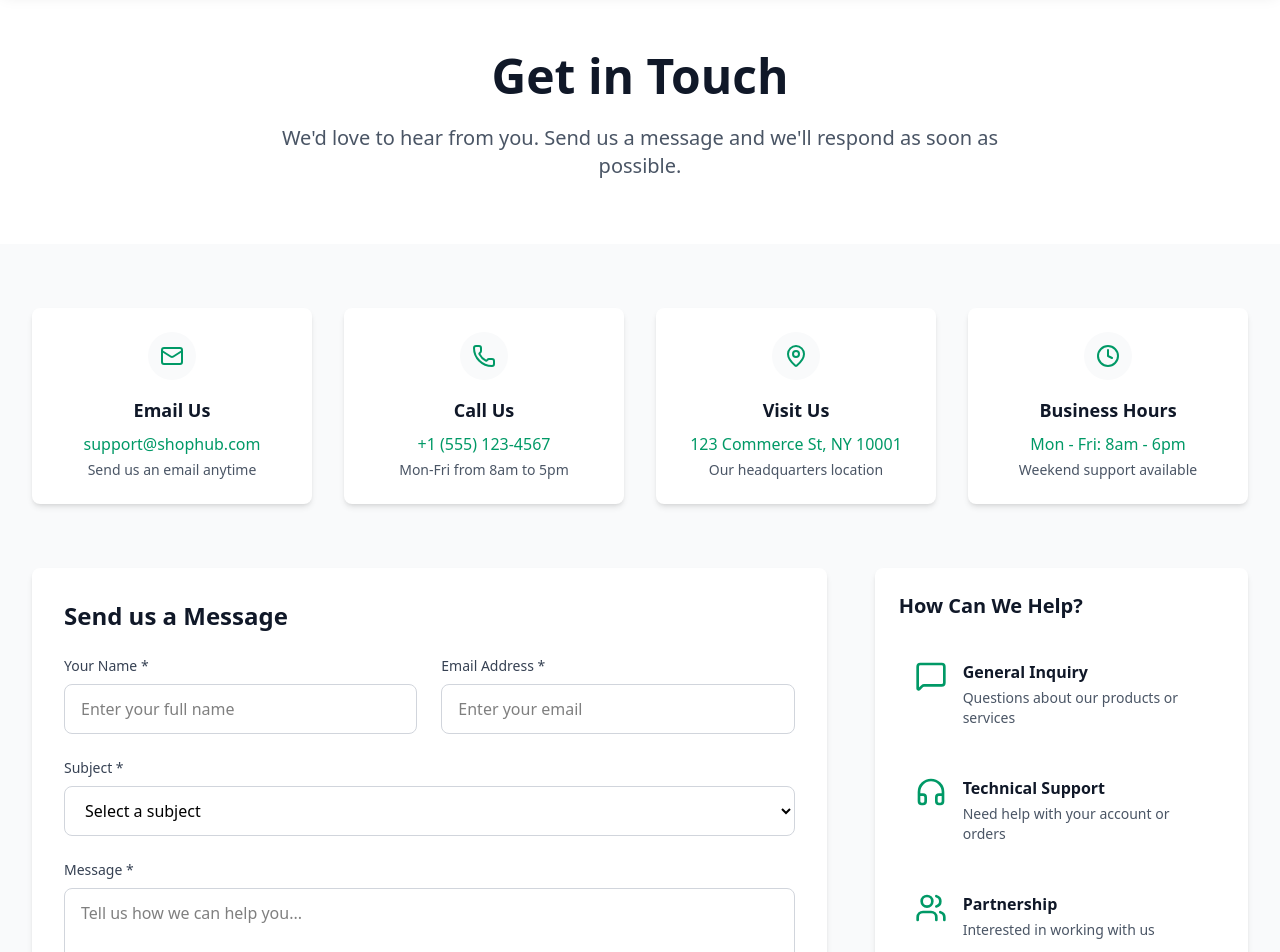
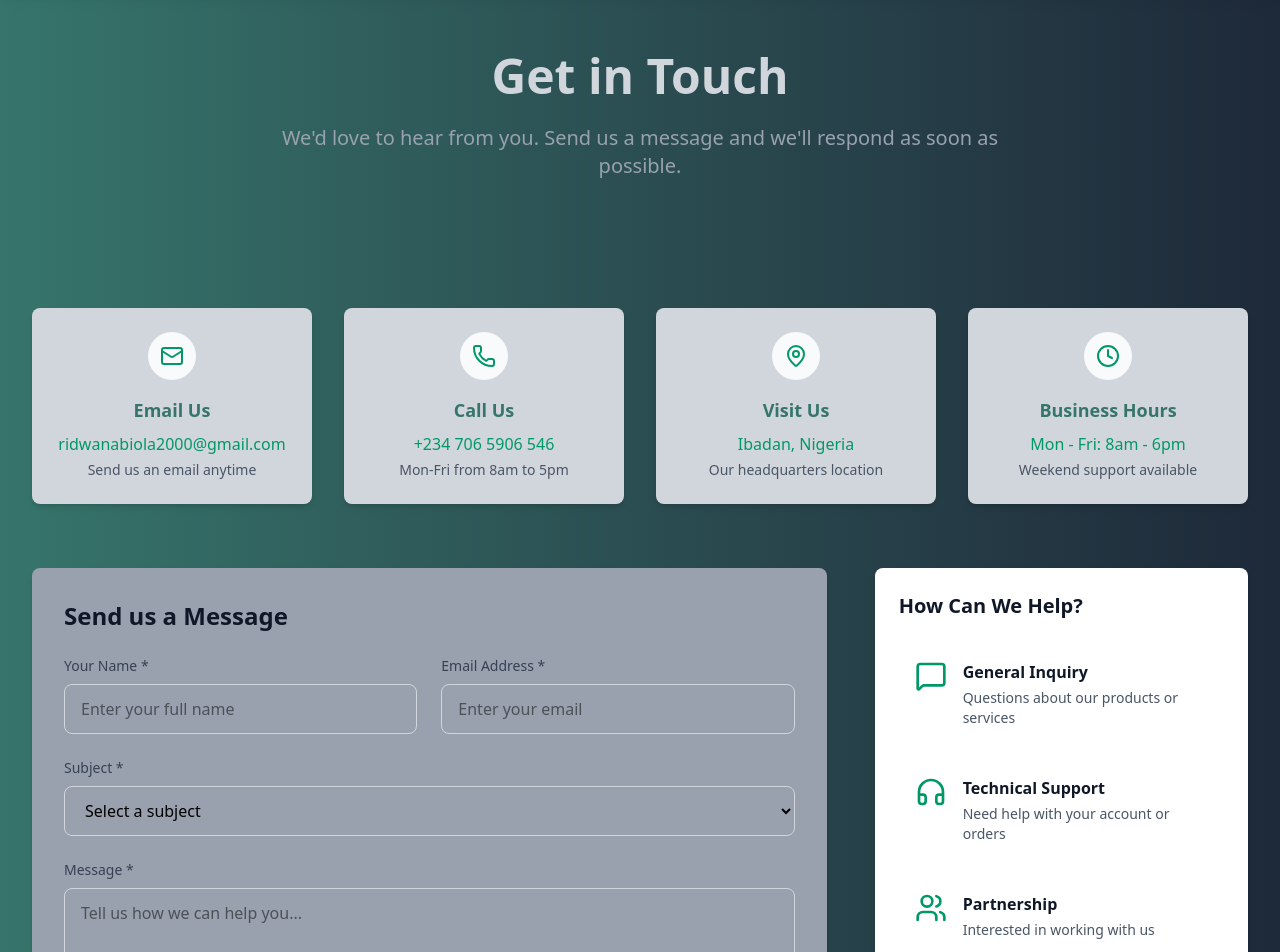
Before and after one commit to Dev-Rid/biola-ecommerce, a React (Vite) app: page /contact in a window 1280 px wide. Shown: the part 100-1052 px from the top of the page. Built offline with nearby package versions, Linux system fonts and the light colour scheme.

Commit message:
feat: about and contact mofied correctly

```diff
--- a/src/pages/About.jsx
+++ b/src/pages/About.jsx
@@ -60,7 +60,7 @@
         <div className="max-w-7xl mx-auto px-4 sm:px-6 lg:px-8 ">
           <div className="text-center">
             <h1 className="text-4xl md:text-5xl font-bold text-gray-300 mb-6">
-              About BiolaMart
+              About Biola<span className='text-yellow-500'>Mart</span>
             </h1>
             <p className="text-xl text-gray-400 max-w-3xl mx-auto mb-12">
               We're on a mission to revolutionize online shopping by providing exceptional products,
--- a/src/pages/Contact.jsx
+++ b/src/pages/Contact.jsx
@@ -27,19 +27,19 @@
     {
       icon: <Mail className="h-6 w-6 text-emerald-600" />,
       title: 'Email Us',
-      info: 'support@shophub.com',
+      info: 'ridwanabiola2000@gmail.com',
       description: 'Send us an email anytime'
     },
     {
       icon: <Phone className="h-6 w-6 text-emerald-600" />,
       title: 'Call Us',
-      info: '+1 (555) 123-4567',
+      info: '+234 706 5906 546',
       description: 'Mon-Fri from 8am to 5pm'
     },
     {
       icon: <MapPin className="h-6 w-6 text-emerald-600" />,
       title: 'Visit Us',
-      info: '123 Commerce St, NY 10001',
+      info: 'Ibadan, Nigeria',
       description: 'Our headquarters location'
     },
     {
@@ -69,15 +69,15 @@
   ];
 
   return (
-    <div className="min-h-screen bg-gray-50">
+    <div className="min-h-screen bg-gray-50 ">
       {/* Hero Section */}
-      <section className="bg-white py-16">
+      <section className="bg-white py-16 bg-gradient-to-r from-[rgb(54,117,107)] to-gray-800">
         <div className="max-w-7xl mx-auto px-4 sm:px-6 lg:px-8">
           <div className="text-center">
-            <h1 className="text-4xl md:text-5xl font-bold text-gray-900 mb-6">
+            <h1 className="text-4xl md:text-5xl font-bold text-gray-300 mb-6">
               Get in Touch
             </h1>
-            <p className="text-xl text-gray-600 max-w-3xl mx-auto">
+            <p className="text-xl text-gray-400 max-w-3xl mx-auto">
               We'd love to hear from you. Send us a message and we'll respond as soon as possible.
             </p>
           </div>
@@ -85,15 +85,15 @@
       </section>
 
       {/* Contact Info Cards */}
-      <section className="py-16 bg-gray-50">
+      <section className="py-16 bg-gray-50 bg-gradient-to-r from-[rgb(54,117,107)] to-gray-800">
         <div className="max-w-7xl mx-auto px-4 sm:px-6 lg:px-8">
           <div className="grid grid-cols-1 md:grid-cols-2 lg:grid-cols-4 gap-8 mb-16">
             {contactInfo.map((info, index) => (
-              <div key={index} className="bg-white p-6 rounded-lg shadow-md hover:shadow-lg transition-shadow text-center">
+              <div key={index} className="bg-gray-300 p-6 rounded-lg shadow-md hover:shadow-lg transition-shadow text-center">
                 <div className="bg-gray-50 p-3 rounded-full w-12 h-12 mx-auto mb-4 flex items-center justify-center">
                   {info.icon}
                 </div>
-                <h3 className="text-lg font-semibold text-gray-900 mb-2">{info.title}</h3>
+                <h3 className="text-lg font-semibold text-[rgb(54,117,107)] textgray-900 mb-2">{info.title}</h3>
                 <p className="text-emerald-600 font-medium mb-1">{info.info}</p>
                 <p className="text-gray-600 text-sm">{info.description}</p>
               </div>
@@ -103,8 +103,8 @@
           {/* Main Content */}
           <div className="grid grid-cols-1 lg:grid-cols-3 gap-12">
             {/* Contact Form */}
-            <div className="lg:col-span-2">
-              <div className="bg-white rounded-lg shadow-md p-8">
+            <div className="lg:col-span-2 ">
+              <div className="bg-gray- rounded-lg shadow-md p-8 bg-gray-400">
                 <h2 className="text-2xl font-bold text-gray-900 mb-6">Send us a Message</h2>
 
                 <form onSubmit={handleSubmit} className="space-y-6">
@@ -238,8 +238,8 @@
       </section>
 
       {/* Map Section */}
-      <section className="py-16 bg-white">
-        <div className="max-w-7xl mx-auto px-4 sm:px-6 lg:px-8">
+      <section className="py-16 bg-gray-500">
+        <div className="max-w-7xl mx-auto px-4 sm:px-6 lg:px-8 ">
           <div className="text-center mb-8">
             <h2 className="text-3xl font-bold text-gray-900 mb-4">Visit Our Office</h2>
             <p className="text-gray-600">
--- a/src/pages/Home.jsx
+++ b/src/pages/Home.jsx
@@ -98,7 +98,7 @@
             {features.map((feature, index) => (
               <div key={index} className="text-center p-6 bg-gray-300 rounded-lg shadow-md hover:shadow-lg transition-shadow">
                 <div className="inline-flex items-center justify-center w-12 h-12 bg-primary-100 text-primary-600 rounded-lg mb-4">
-                  <feature.icon className="w-10 h-10 text-[rgb(54,117,107)]" />
+                  <feature.icon className="w-10 h-10 text-[rgb(54,117,107)] rounded-lg" />
                 </div>
                 <h3 className="text-lg font-semibold textgray900 text-[rgb(54,117,107)] mb-2">
                   {feature.title}
```
